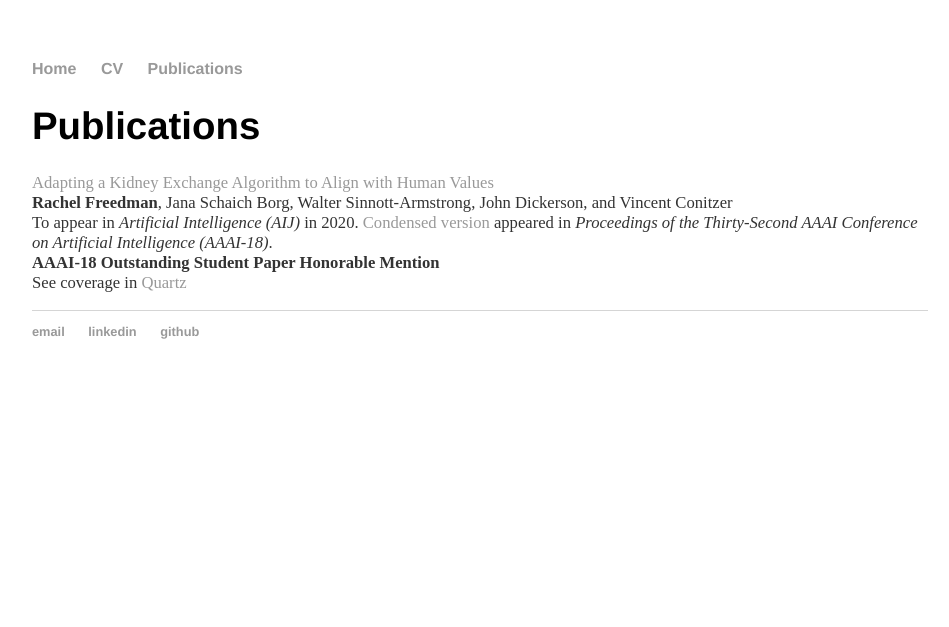
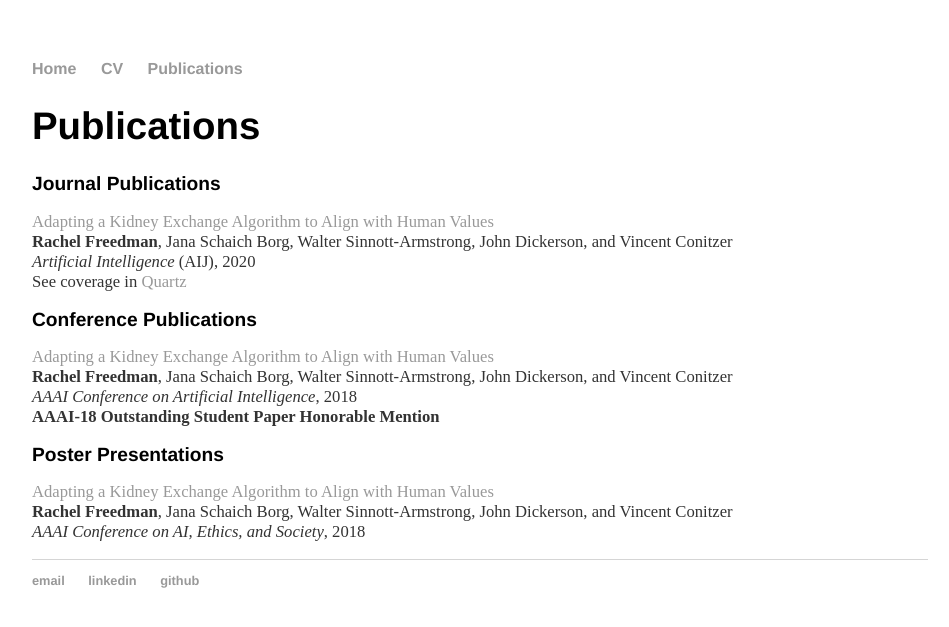
Before and after one commit to RachelFreedman/rachelfreedman.github.io, a Jekyll site: the page built from publications/index.html, in a window 1280 px wide. Shown: the top 627 px of the page, without its empty margins (160-1109 px from the left). Built offline with Jekyll 4.4.1, drawn with Linux system fonts in a browser that asks for light colours.

Commit message:
update publications to separate out journal, conference and poster

```diff
--- a/publications/index.html
+++ b/publications/index.html
@@ -2,11 +2,30 @@
 layout: default
 title: Publications
 ---
+
 <div class="blurb blurb-small-font">
-	<h1>Publications</h1>
-	<p><a href="/assets/Freedman20_AIJ.pdf">Adapting a Kidney Exchange Algorithm to Align with Human Values</a><br />
-	<b>Rachel Freedman</b>, Jana Schaich Borg, Walter Sinnott-Armstrong, John Dickerson, and Vincent Conitzer<br />
-	To appear in <i>Artificial Intelligence (AIJ)</i> in 2020. <a href="/assets/Freedman18.pdf">Condensed version</a> appeared in <i>Proceedings of the Thirty-Second AAAI Conference on Artificial Intelligence (AAAI-18)</i>.<br />
-	<b>AAAI-18 Outstanding Student Paper Honorable Mention</b><br />
-	See coverage in <a href="https://qz.com/1383083/how-ai-changed-organ-donation-in-the-us/">Quartz</a></p>
+
+<h1>Publications</h1>
+
+<h2>Journal Publications</h2>
+
+<p><a href="/assets/Freedman20_AIJ.pdf">Adapting a Kidney Exchange Algorithm to Align with Human Values</a><br />
+<b>Rachel Freedman</b>, Jana Schaich Borg, Walter Sinnott-Armstrong, John Dickerson, and Vincent Conitzer<br />
+<i>Artificial Intelligence</i> (AIJ), 2020<br />
+See coverage in <a href="https://qz.com/1383083/how-ai-changed-organ-donation-in-the-us/">Quartz</a></p>
+
+<h2>Conference Publications</h2>
+
+<p><a href="/assets/Freedman18.pdf">Adapting a Kidney Exchange Algorithm to Align with Human Values</a><br />
+<b>Rachel Freedman</b>, Jana Schaich Borg, Walter Sinnott-Armstrong, John Dickerson, and Vincent Conitzer<br />
+<i>AAAI Conference on Artificial Intelligence</i>, 2018<br />
+<b>AAAI-18 Outstanding Student Paper Honorable Mention</b><br />
+
+<h2>Poster Presentations</h2>
+
+<p><a href="/assets/Freedman18.pdf">Adapting a Kidney Exchange Algorithm to Align with Human Values</a><br />
+<b>Rachel Freedman</b>, Jana Schaich Borg, Walter Sinnott-Armstrong, John Dickerson, and Vincent Conitzer<br />
+<i>AAAI Conference on AI, Ethics, and Society</i>, 2018<br />
+
+
 </div><!-- /.blurb -->
```
